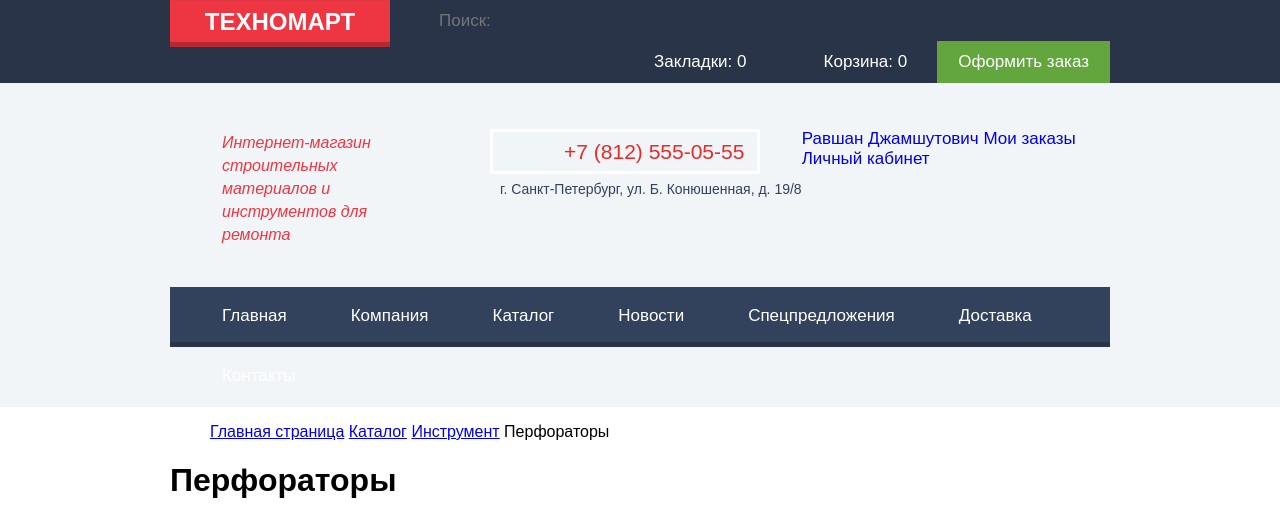
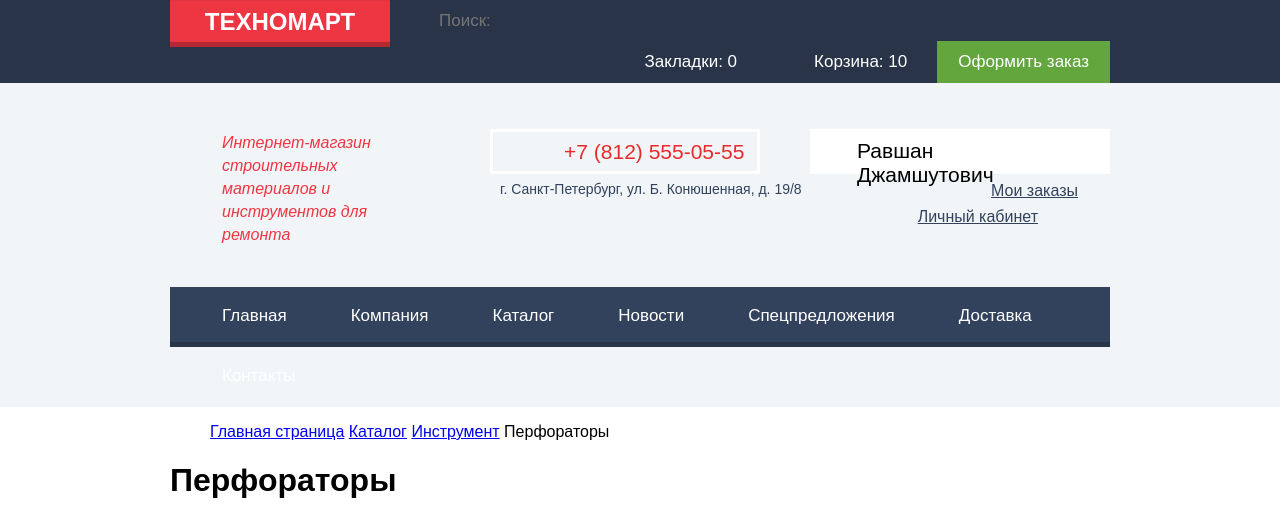
Before and after one commit to dmDen/technomart, a plain HTML site: page technomart/catalog.html in a window 1280 px wide. Shown: the top 517 px of the page. Drawn offline with Linux system fonts and the light colour scheme; a web font is replaced by a local one.

Commit message:
Правка хедера catalog.html

```diff
--- a/technomart/catalog.html
+++ b/technomart/catalog.html
@@ -23,7 +23,7 @@
 				</form>
 				<div class="top-panel-right-side">
 					<a class="icon-bookmark top-menu-item" href="#">Закладки: <span class="bookmark-count">0</span></a>
-					<a class="icon-basket top-menu-item" href="#">Корзина: <span class="basket-count">0</span></a>
+					<a class="icon-basket top-menu-item" href="#">Корзина: <span class="basket-count">10</span></a>
 					<a class="btn-order" href="#">Оформить заказ</a>
 				</div>
 			</div>
@@ -37,9 +37,9 @@
 			</div>
 			<div class="user-menu">
 				<a class="user-menu-name" href="#">Равшан Джамшутович</a>
-				<a class="user-menu-logout-btn" href="#"></a>
-				<a class="user-menu-ref" href="#">Мои заказы</a>
-				<a class="user-menu-ref" href="#">Личный кабинет</a>
+				<a class="user-menu-logout-btn" href="#">Выход</a>
+				<a class="user-menu-ref my-orders" href="#">Мои заказы</a>
+				<a class="user-menu-ref my-cabinet" href="#">Личный кабинет</a>
 			</div>
 		</div>
 		<nav class="main-menu container">
--- a/technomart/css/style.less
+++ b/technomart/css/style.less
@@ -87,6 +87,7 @@ p{
 	a{
 		font-size: 17px;
 		display: inline-block;
+		vertical-align: top;
 		box-sizing: border-box;
 		height: 42px;
 		padding-top: 11px;
@@ -152,6 +153,7 @@ p{
 	}
 	.login-menu-btn{
 		display: inline-block;
+		vertical-align: top;
 		font-size: 21px;
 		color: #000;
 		background: #fff;
@@ -164,7 +166,50 @@ p{
 	.icon-login{
 		padding-left: 48px;
 	}
-
+	@all_width: 300px;
+	@logout_btn_width: 40px;
+	@user_name_width: @all_width - @logout_btn_width;
+	.user-menu{
+		float: right;
+		text-align: right;
+		width: @all_width;
+		font-size: 0;
+		a{
+			display: inline-block;
+			vertical-align: top;
+		}
+	}
+	.user-menu-name{
+		font-size: 21px;
+		line-height: 24px;
+		color: #000;
+		background: #fff;
+		padding-left: 47px;
+		padding-top: 10px;
+		box-sizing: border-box;
+		height: 45px;
+		width: @all_width - @logout_btn_width;
+		text-align: left;
+	}
+	.user-menu-logout-btn{
+		box-sizing: border-box;
+		height: 45px;
+		width: @logout_btn_width;
+		background: #fff;
+	}
+	.user-menu-ref{
+		font-size: 16px;
+		line-height: 18px;
+		color: #32425c;
+		text-decoration: underline;
+		margin-top: 8px;
+	}
+	.my-orders{
+		margin-right: 32px;
+	}
+	.my-cabinet{
+		margin-right: 72px;
+	}
 }
 //Нижняя панель
 /////////////////
@@ -181,6 +226,7 @@ p{
 	}
 	li{
 		display: inline-block;
+		vertical-align: top;
 	}
 	a{
 		display: block;
@@ -210,6 +256,7 @@ p{
 	}
 	li{
 		display: inline-block;
+		vertical-align: top;
 	}
 }
 .footer-top-panel{
@@ -289,6 +336,7 @@ p{
 	}
 	.btn-social{
 		display: inline-block;
+		vertical-align: top;
 		width: 40px;
 		height: 40px;
 		margin-left: 3px;
```
Also changed, not shown: technomart/css/style.css.
